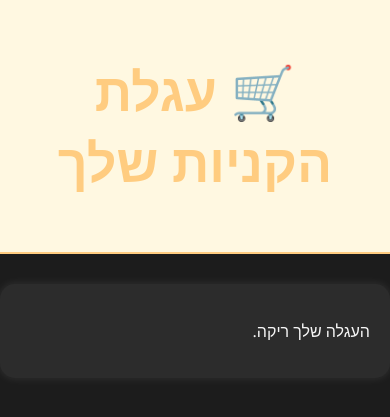
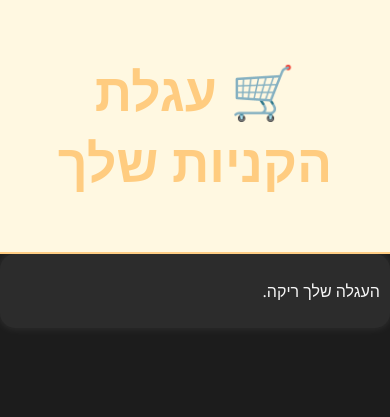
Before and after one commit to MadesX/MR.Book, a PHP site: page /cart.php in a window 390 px wide. Shown: the top 417 px of the page. Run offline with PHP 8.4, Linux system fonts and the light colour scheme; data that the repository does not hold is empty.

Commit message:
Update cart.css

```diff
--- a/cart.css
+++ b/cart.css
@@ -57,8 +57,9 @@ body {
 }
 
 
+
 @media (max-width: 1190px) {
-	.cart-container {
+	.cart-main {
 		width: 80%;
 		margin: auto;
 	}
@@ -71,9 +72,10 @@ body {
 }
 
 @media (max-width: 600px) {
-	.cart-container {
+	.cart-main {
 		width: 100%;
 		padding: 10px;
+		box-sizing: border-box;
 	}
 
 	.cart-item img {
```
